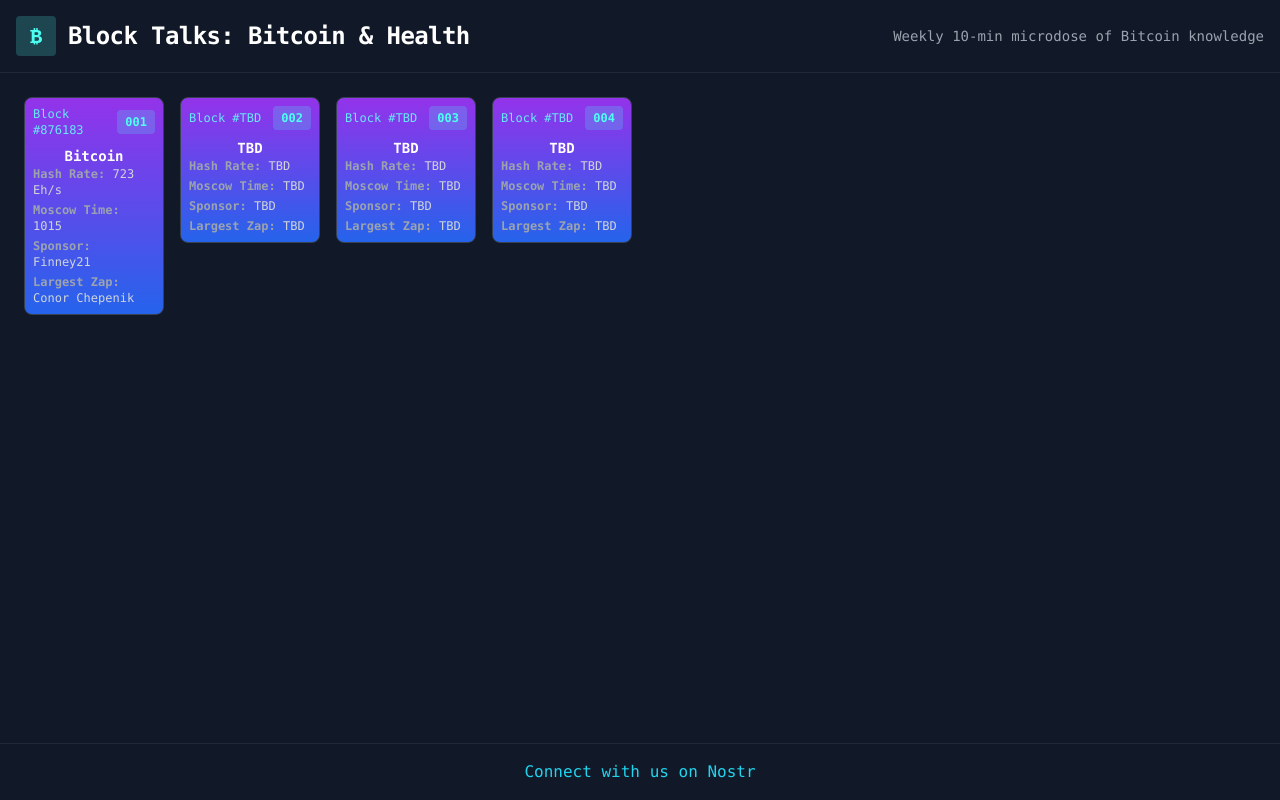
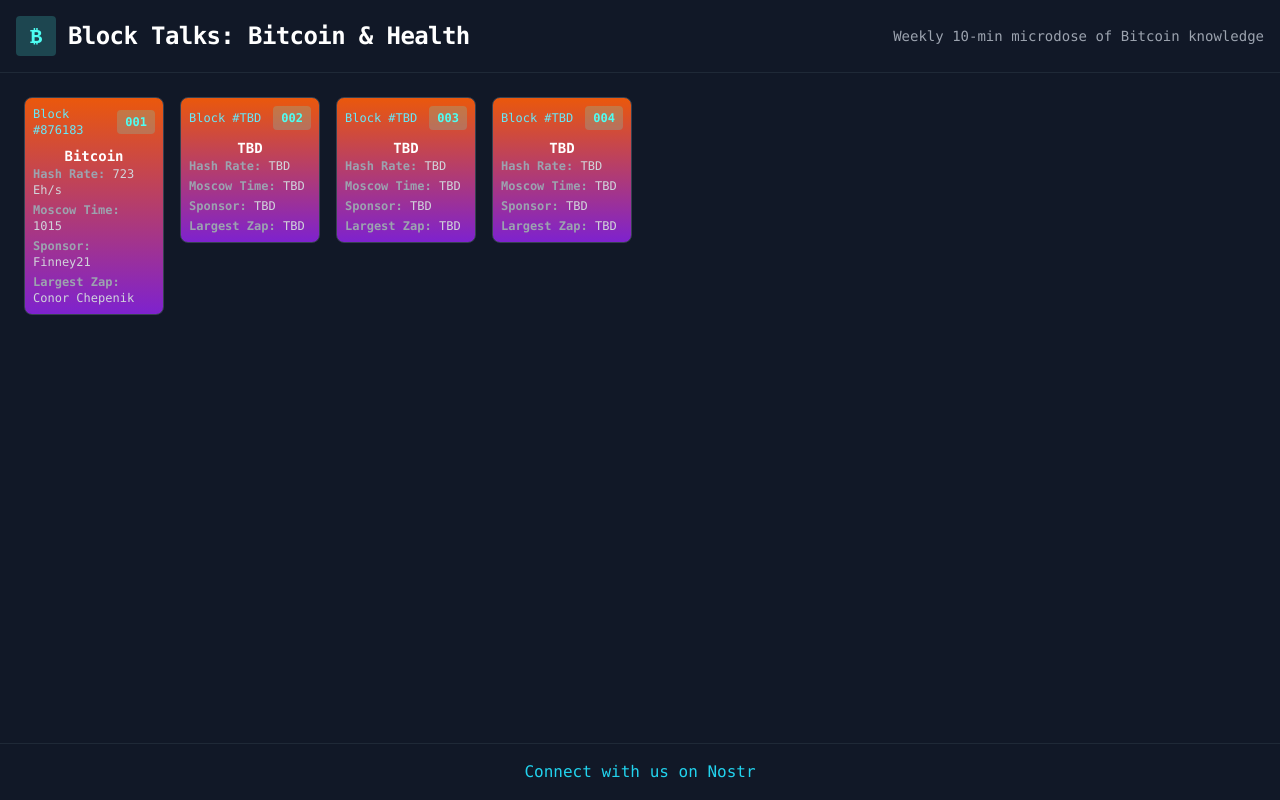
Before and after one commit to Chepenik/-blocktalks-site, a Next.js app: page / in a window 1280 px wide. Built offline with nearby package versions, Linux system fonts and the light colour scheme.

Commit message:
please work

```diff
--- a/src/app/episode/[episodeNumber]/page.tsx
+++ b/src/app/episode/[episodeNumber]/page.tsx
@@ -1,4 +1,5 @@
 import { notFound } from "next/navigation";
+import Link from "next/link";
 
 interface Episode {
   episodeNumber: number;
@@ -34,19 +35,20 @@
   },
 ];
 
-interface EpisodePageProps {
-  params: { episodeNumber: string };
-}
+export default async function EpisodePage({
+  params,
+}: {
+  // `params` must be typed as a Promise in Next.js 15 for dynamic routes
+  params: Promise<{ episodeNumber: string }>;
+}) {
+  // Await the async `params`
+  const { episodeNumber } = await params;
 
-export default async function EpisodePage({ params }: EpisodePageProps) {
-  // Await params to avoid sync error
-  const resolvedParams = await params;
-  const epNum = parseInt(resolvedParams.episodeNumber, 10);
-
+  // Convert to integer
+  const epNum = parseInt(episodeNumber, 10);
   // Find the episode data
   const episode = episodesData.find((ep) => ep.episodeNumber === epNum);
 
-  // If the episode does not exist, show a 404 page
   if (!episode || isNaN(epNum)) {
     notFound();
   }
@@ -75,6 +77,15 @@
           <p className="text-sm text-gray-300 p-4">Video coming soon!</p>
         )}
       </div>
+
+      {/* "Back to Home" Button */}
+      <Link
+        href="/"
+        className="inline-block mt-6 bg-purple-500 hover:bg-purple-600 px-6 py-2
+                   rounded-md text-white font-semibold transition-colors"
+      >
+        Back to Home
+      </Link>
     </div>
   );
 }
--- a/src/app/page.tsx
+++ b/src/app/page.tsx
@@ -79,7 +79,7 @@
               <div
                 className="aspect-square rounded-lg transform-gpu transition-transform
                            group-hover:-translate-y-1 group-hover:shadow-lg
-                           bg-gradient-to-b from-purple-600 to-blue-600
+                           bg-gradient-to-b from-orange-600 to-purple-700
                            p-2 border border-gray-700 flex flex-col justify-between"
               >
                 {/* Block Number and Episode Number */}
```
